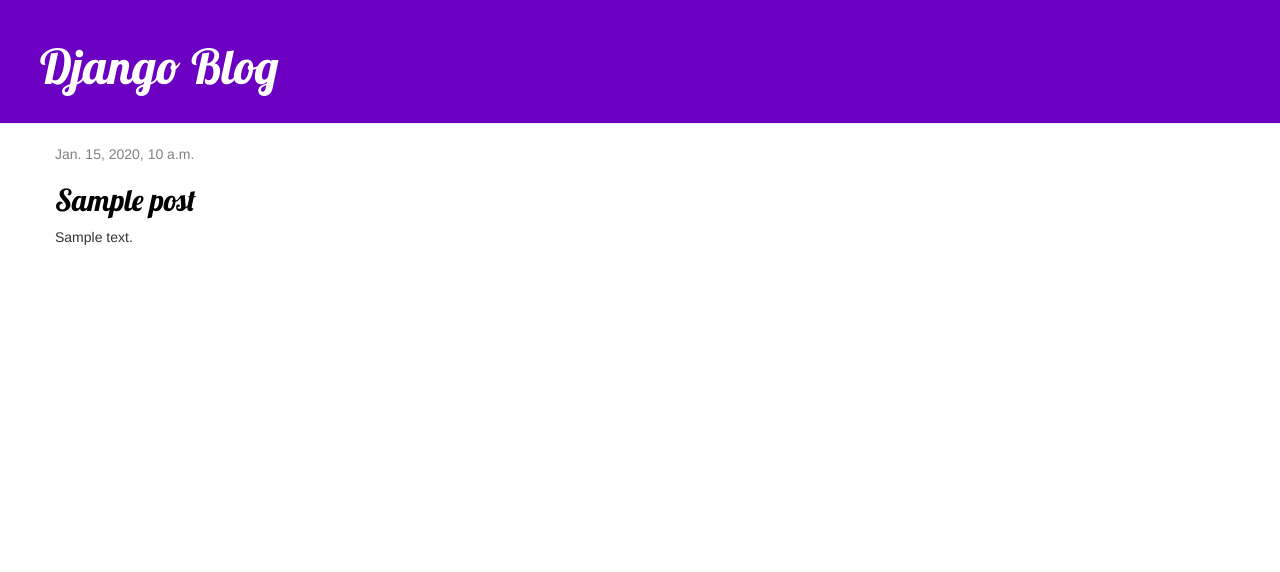
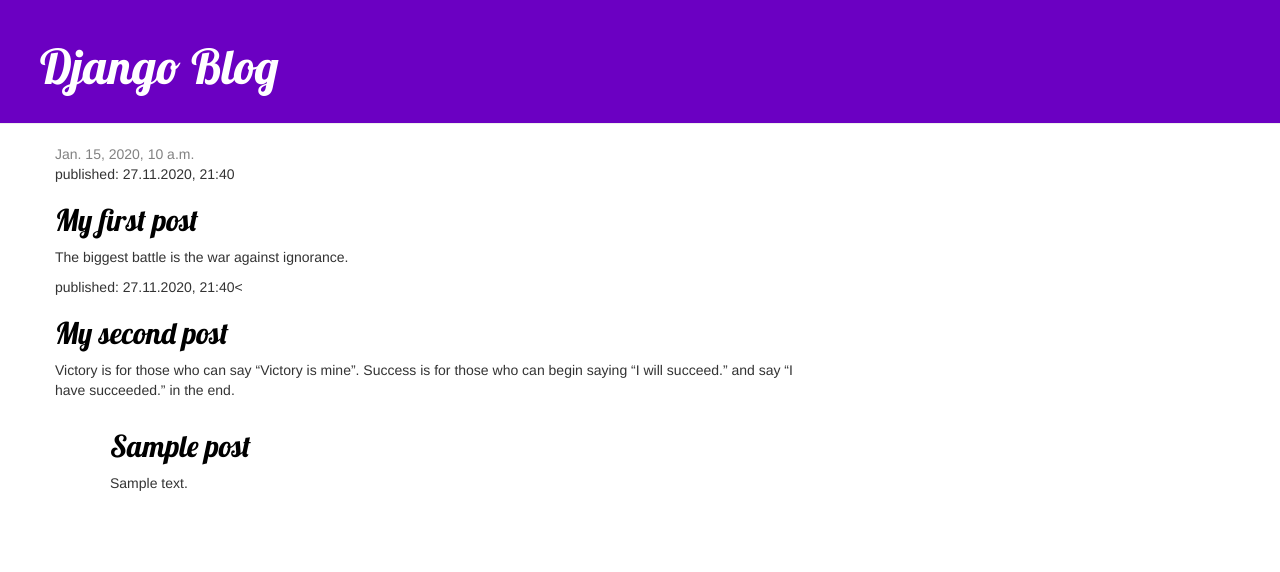
Before and after one commit to clhmt/my-blog, a Django app: template blog/templates/blog/post_list.html in a window 1280 px wide. Shown: the top 572 px of the page. Run offline with Django 3.2, Linux system fonts and the light colour scheme; the template is opened without the code that fills it: most values are stand-ins (such as "Sample title", 1, 10 or a date in 2020); some libraries are stand-ins or nearby versions.

Commit message:
27.11.2020

```diff
--- a/blog/templates/blog/post_list.html
+++ b/blog/templates/blog/post_list.html
@@ -6,6 +6,17 @@
             <div class="date">
                 {{ post.published_date }}
             </div>
+            <div>
+                <p>published: 27.11.2020, 21:40</p>
+                <h2><a href="">My first post</a></h2>
+                <p>The biggest battle is the war against ignorance.</p>
+            </div>
+            <div>
+                <p>published: 27.11.2020, 21:40<</p>
+                <h2><a href="">My second post</a></h2>
+                <p>Victory is for those who can say “Victory is mine”. Success is for those who can begin saying “I will succeed.” and say “I have succeeded.” in the end.</p>
+
+            <div class="content container">
             <h2><a href="{% url 'post_detail' pk=post.pk %}">{{ post.title }}</a></h2>
             <p>{{ post.text|linebreaksbr }}</p>
         </div>
```
